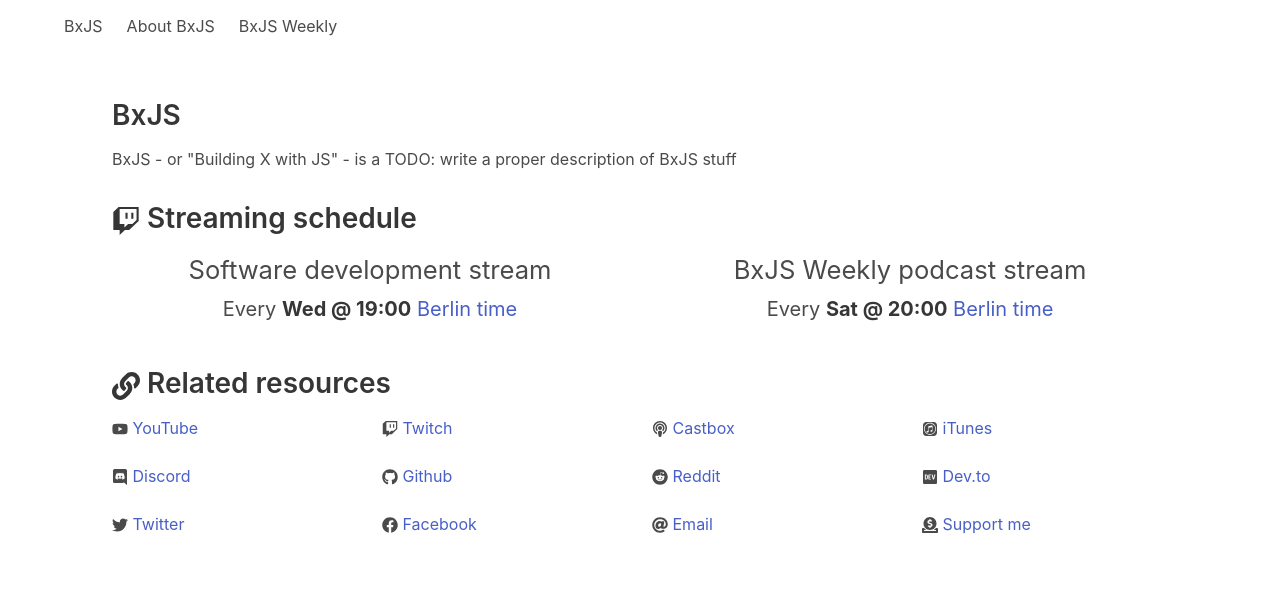
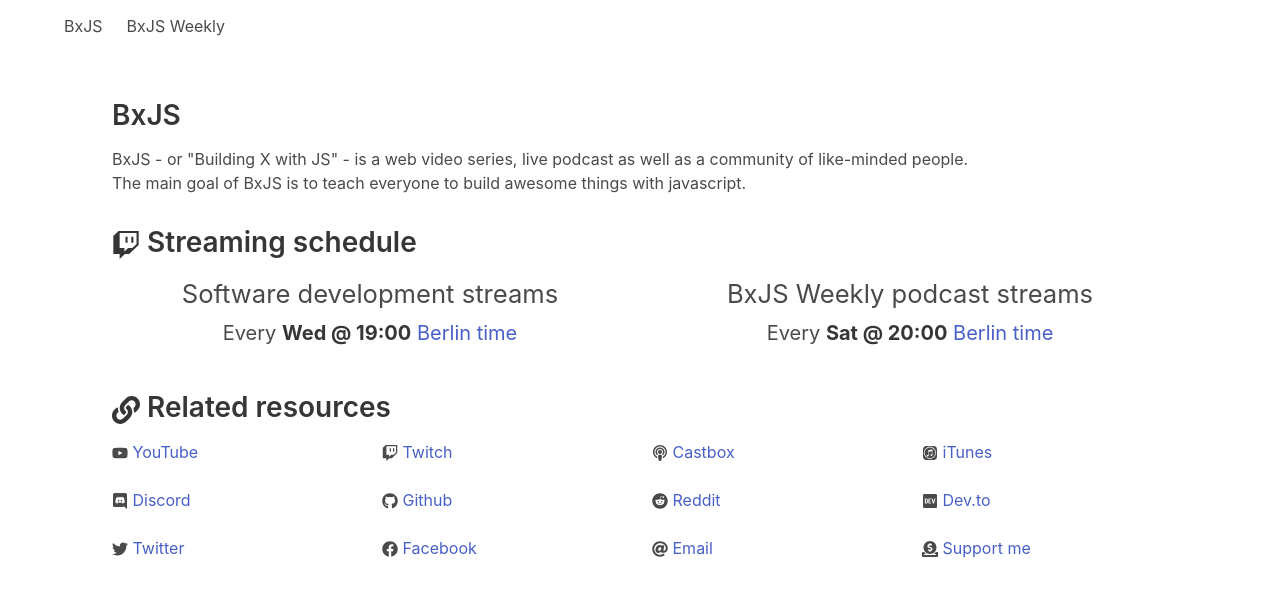
Before and after one commit to BuildingXwithJS/BxJS-Website, a Next.js app: page / in a window 1280 px wide. Shown: the top 596 px of the page. Built offline with nearby package versions, Linux system fonts and the light colour scheme.

Commit message:
Minor tweaks to phrasing

```diff
--- a/components/navbar.js
+++ b/components/navbar.js
@@ -10,10 +10,6 @@
 
     <div id="navbarBasicExample" className="navbar-menu">
       <div className="navbar-start">
-        <Link href="/">
-          <a className="navbar-item">About BxJS</a>
-        </Link>
-
         <Link href="/weekly">
           <a className="navbar-item">BxJS Weekly</a>
         </Link>
--- a/pages/index.js
+++ b/pages/index.js
@@ -37,21 +37,25 @@
       <div className="section content">
         <h2>BxJS</h2>
 
-        <p>BxJS - or "Building X with JS" - is a TODO: write a proper description of BxJS stuff</p>
+        <p>
+          BxJS - or "Building X with JS" - is a web video series, live podcast as well as a community of like-minded
+          people. <br />
+          The main goal of BxJS is to teach everyone to build awesome things with javascript.
+        </p>
 
         <h2>
           <FaTwitch style={verticalIcon} /> Streaming schedule
         </h2>
         <div className="columns">
           <div className="column has-text-centered">
-            <p className="schedule-title">Software development stream</p>
+            <p className="schedule-title">Software development streams</p>
             <p className="schedule-text">
               Every <strong>Wed @ 19:00</strong>{' '}
               <a href="https://www.worldtimebuddy.com/?qm=1&lid=2950159&h=2950159&sln=19-20">Berlin time</a>
             </p>
           </div>
           <div className="column has-text-centered">
-            <p className="schedule-title">BxJS Weekly podcast stream</p>
+            <p className="schedule-title">BxJS Weekly podcast streams</p>
             <p className="schedule-text">
               Every <strong>Sat @ 20:00</strong>{' '}
               <a href="https://www.worldtimebuddy.com/?qm=1&lid=2950159&h=2950159&sln=20-21">Berlin time</a>
```
